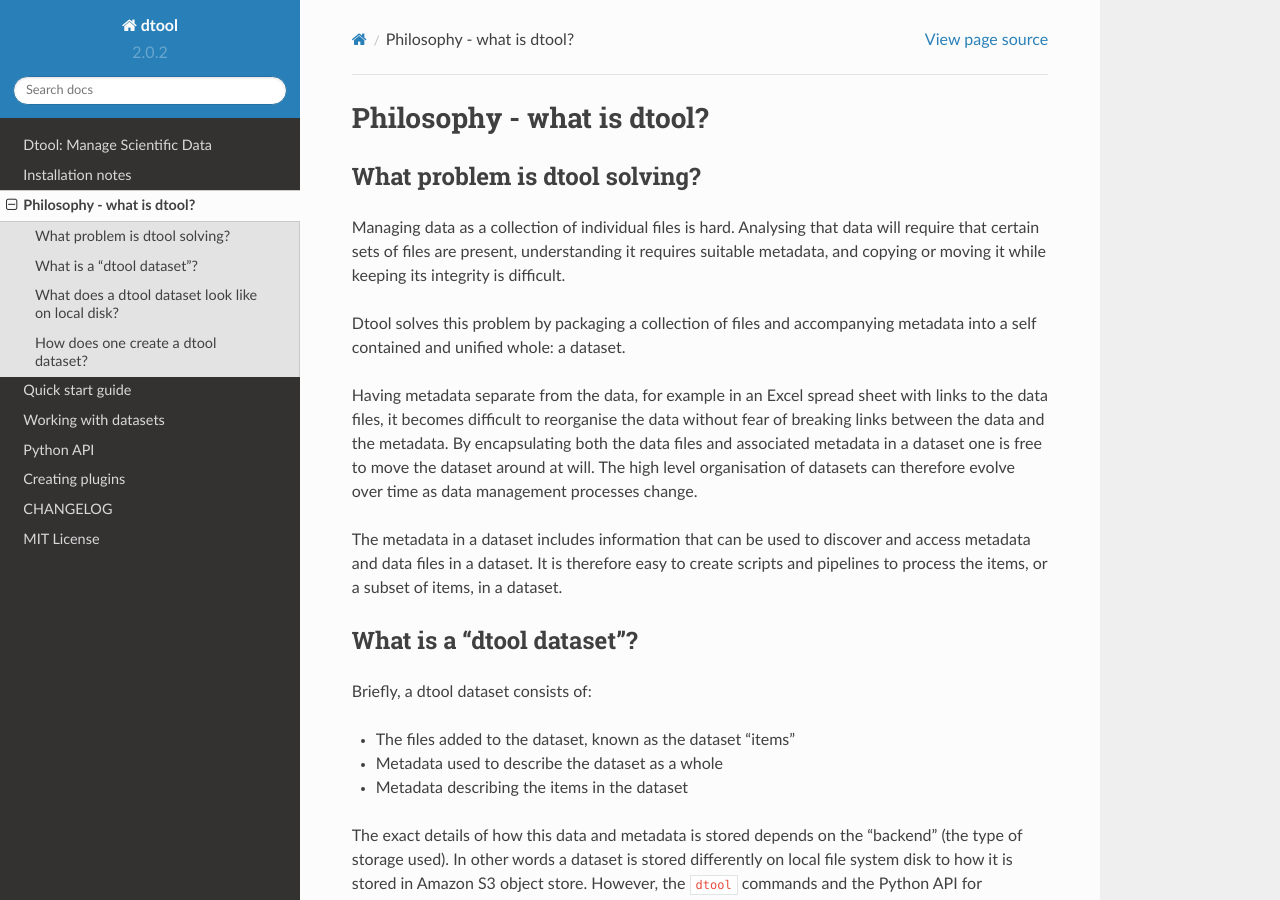
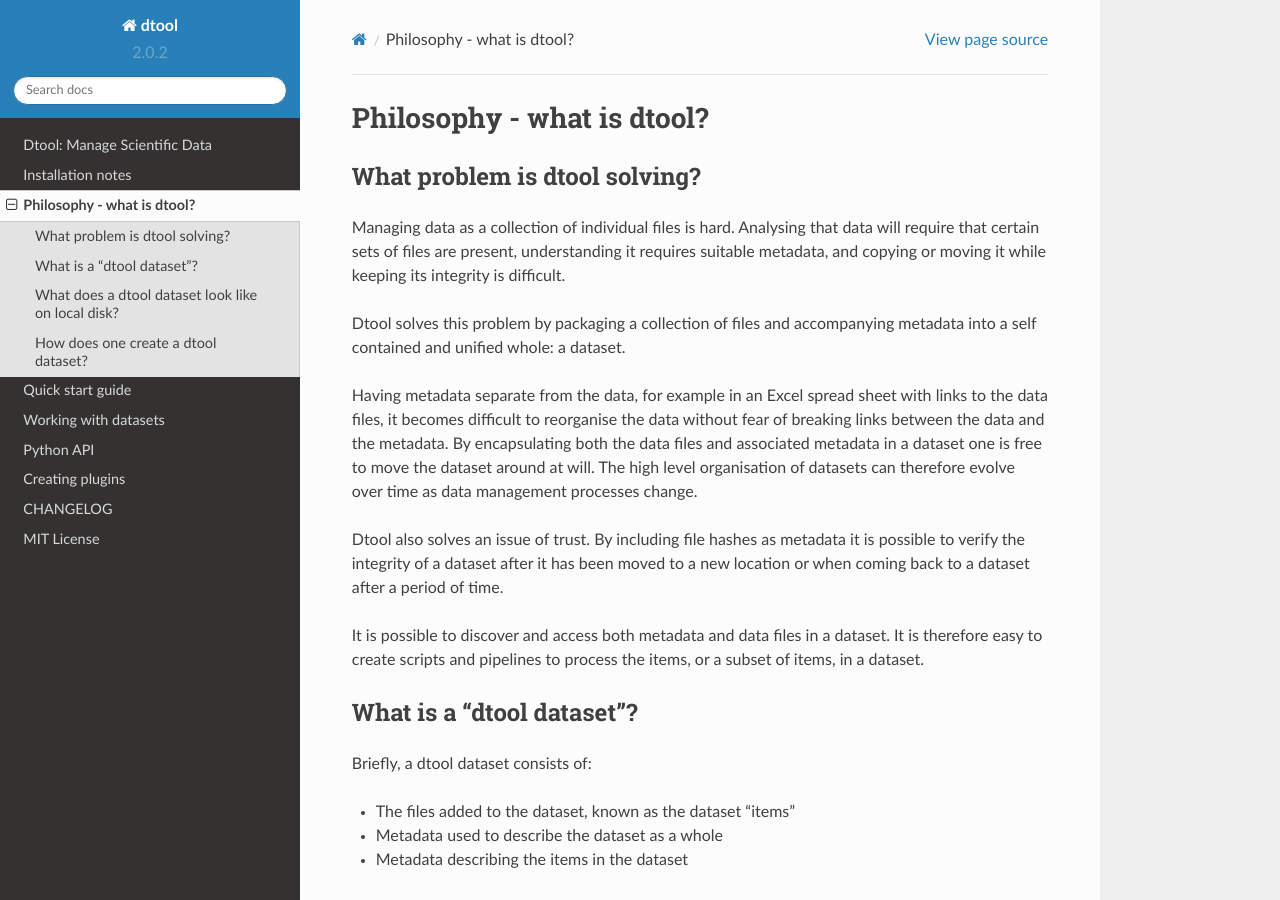
Before and after one commit to jic-dtool/dtool, a Sphinx documentation site: the page built from docs/source/philosophy.rst, in a window 1280 px wide and 900 px high. Built offline with Sphinx 7.4.7 and the Read the Docs theme 2.0.0, drawn with Linux system fonts in a browser that asks for light colours.

Commit message:
Add more information to the section describing the problem that dtool solves

```diff
--- a/docs/source/philosophy.rst
+++ b/docs/source/philosophy.rst
@@ -19,9 +19,13 @@
 free to move the dataset around at will. The high level organisation of
 datasets can therefore evolve over time as data management processes change.
 
-The metadata in a dataset includes information that can be used to discover and
-access metadata and data files in a dataset. It is therefore easy to create
-scripts and pipelines to process the items, or a subset of items, in a dataset.
+Dtool also solves an issue of trust. By including file hashes as metadata
+it is possible to verify the integrity of a dataset after it has been moved to
+a new location or when coming back to a dataset after a period of time.
+
+It is possible to discover and access both metadata and data files in a
+dataset. It is therefore easy to create scripts and pipelines to process the
+items, or a subset of items, in a dataset.
 
 
 What is a "dtool dataset"?
```
